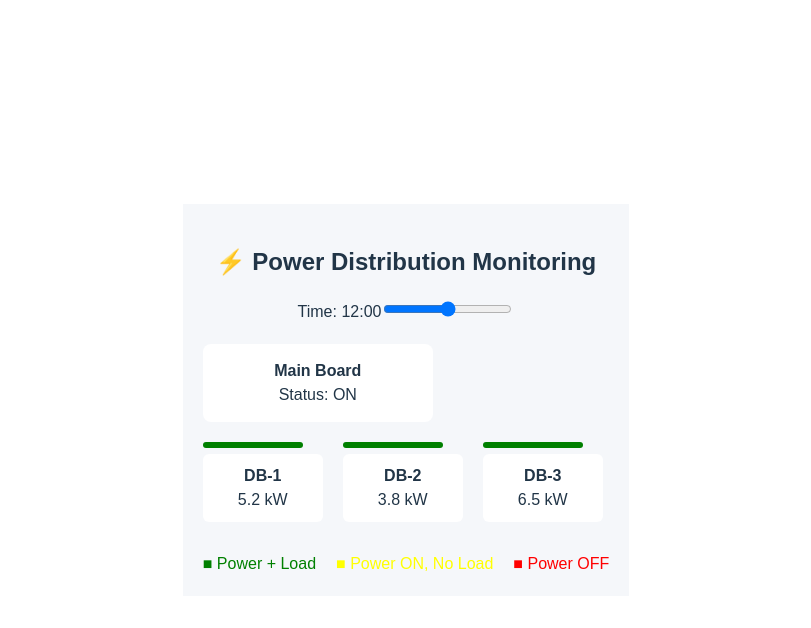
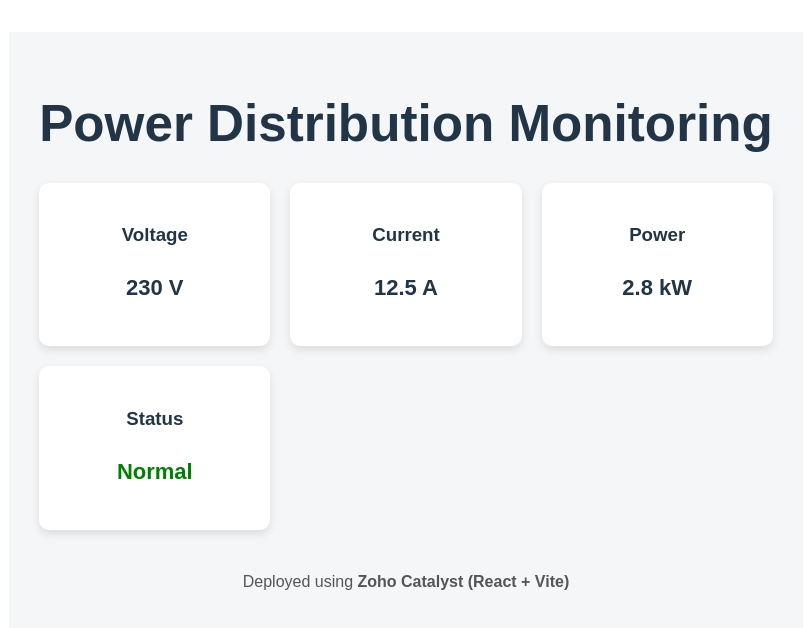
Before and after one commit to SravaniGovindhu/react-vite-starter-sqkx, a React (Vite) app: page / in a window 1280 px wide. Shown: the top 628 px of the page, without its empty margins (234-1045 px from the left). Built offline with nearby package versions, Linux system fonts and the light colour scheme.

Commit message:
Update App.jsx

```diff
--- a/src/App.jsx
+++ b/src/App.jsx
@@ -1,119 +1,71 @@
-import { useState } from "react";
-import "./App.css";
+import './App.css';
 
-export default function App() {
-  // Timeline (0–24 hours)
-  const [time, setTime] = useState(12);
-
-  // Simulated power states
-  const system = {
-    mainBoard: time > 5 && time < 22,
-    boards: [
-      { id: "DB-1", load: time % 2 === 0 ? 5.2 : 0 },
-      { id: "DB-2", load: time % 3 === 0 ? 3.8 : 0 },
-      { id: "DB-3", load: time % 4 === 0 ? 6.5 : 0 },
-    ],
-  };
-
-  // Wire color logic
-  const getColor = (powerOn, load) => {
-    if (!powerOn) return "red";
-    if (load > 0) return "green";
-    return "yellow";
-  };
-
+function App() {
   return (
     <div style={styles.page}>
-      <h2>⚡ Power Distribution Monitoring</h2>
+      <h1 style={styles.title}>Power Distribution Monitoring</h1>
 
-      {/* Timeline */}
-      <div style={styles.slider}>
-        <span>Time: {time}:00</span>
-        <input
-          type="range"
-          min="0"
-          max="24"
-          value={time}
-          onChange={(e) => setTime(Number(e.target.value))}
-        />
+      <div style={styles.cardContainer}>
+        <div style={styles.card}>
+          <h3>Voltage</h3>
+          <p style={styles.value}>230 V</p>
+        </div>
+
+        <div style={styles.card}>
+          <h3>Current</h3>
+          <p style={styles.value}>12.5 A</p>
+        </div>
+
+        <div style={styles.card}>
+          <h3>Power</h3>
+          <p style={styles.value}>2.8 kW</p>
+        </div>
+
+        <div style={styles.card}>
+          <h3>Status</h3>
+          <p style={{ ...styles.value, color: "green" }}>Normal</p>
+        </div>
       </div>
 
-      {/* Main Board */}
-      <div style={styles.board}>
-        <strong>Main Board</strong>
-        <div>Status: {system.mainBoard ? "ON" : "OFF"}</div>
-      </div>
-
-      {/* Distribution Boards */}
-      <div style={styles.container}>
-        {system.boards.map((db) => {
-          const color = getColor(system.mainBoard, db.load);
-          return (
-            <div key={db.id} style={styles.dbBlock}>
-              <div
-                style={{
-                  ...styles.wire,
-                  backgroundColor: color,
-                }}
-                title={`Load: ${db.load} kW`}
-              />
-              <div style={styles.db}>
-                <strong>{db.id}</strong>
-                <div>{db.load > 0 ? `${db.load} kW` : "No Load"}</div>
-              </div>
-            </div>
-          );
-        })}
-      </div>
-
-      {/* Legend */}
-      <div style={styles.legend}>
-        <span style={{ color: "green" }}>■ Power + Load</span>
-        <span style={{ color: "yellow" }}>■ Power ON, No Load</span>
-        <span style={{ color: "red" }}>■ Power OFF</span>
-      </div>
+      <p style={styles.footer}>
+        Deployed using <b>Zoho Catalyst (React + Vite)</b>
+      </p>
     </div>
   );
 }
 
 const styles = {
   page: {
-    fontFamily: "Arial",
-    padding: 20,
-    background: "#f5f7fa",
+    padding: "30px",
+    fontFamily: "Arial, sans-serif",
+    backgroundColor: "#f4f6f8",
+    minHeight: "100vh"
   },
-  slider: {
-    marginBottom: 20,
+  title: {
+    textAlign: "center",
+    marginBottom: "30px"
   },
-  board: {
-    padding: 15,
-    background: "#ffffff",
-    borderRadius: 8,
-    marginBottom: 20,
-    width: 200,
+  cardContainer: {
+    display: "grid",
+    gridTemplateColumns: "repeat(auto-fit, minmax(200px, 1fr))",
+    gap: "20px"
   },
-  container: {
-    display: "flex",
-    gap: 20,
+  card: {
+    backgroundColor: "#ffffff",
+    padding: "20px",
+    borderRadius: "10px",
+    boxShadow: "0 4px 10px rgba(0,0,0,0.1)",
+    textAlign: "center"
   },
-  dbBlock: {
+  value: {
+    fontSize: "22px",
+    fontWeight: "bold"
+  },
+  footer: {
+    marginTop: "40px",
     textAlign: "center",
-  },
-  wire: {
-    height: 6,
-    width: 100,
-    marginBottom: 6,
-    borderRadius: 3,
-  },
-  db: {
-    padding: 10,
-    background: "#ffffff",
-    borderRadius: 6,
-    width: 100,
-  },
-  legend: {
-    marginTop: 30,
-    display: "flex",
-    gap: 20,
-  },
+    color: "#555"
+  }
 };
+
+export default App;
```
